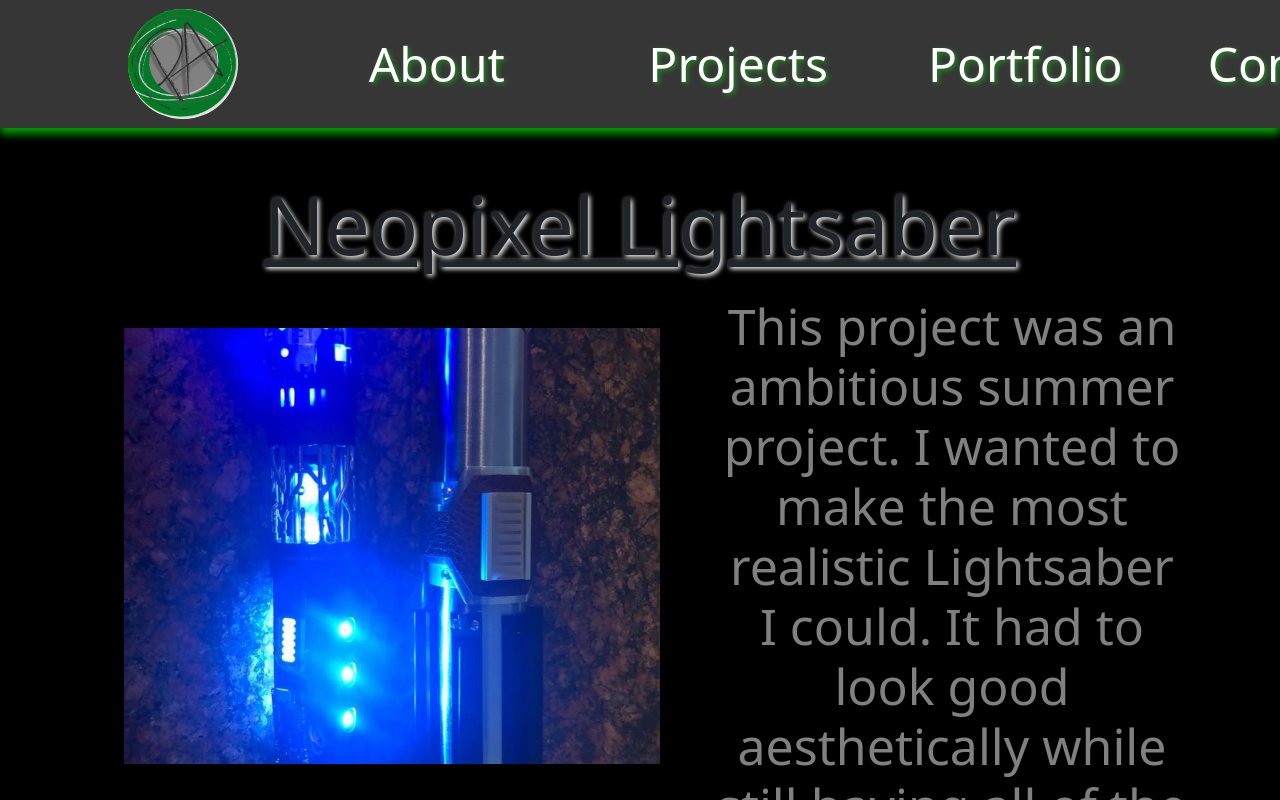
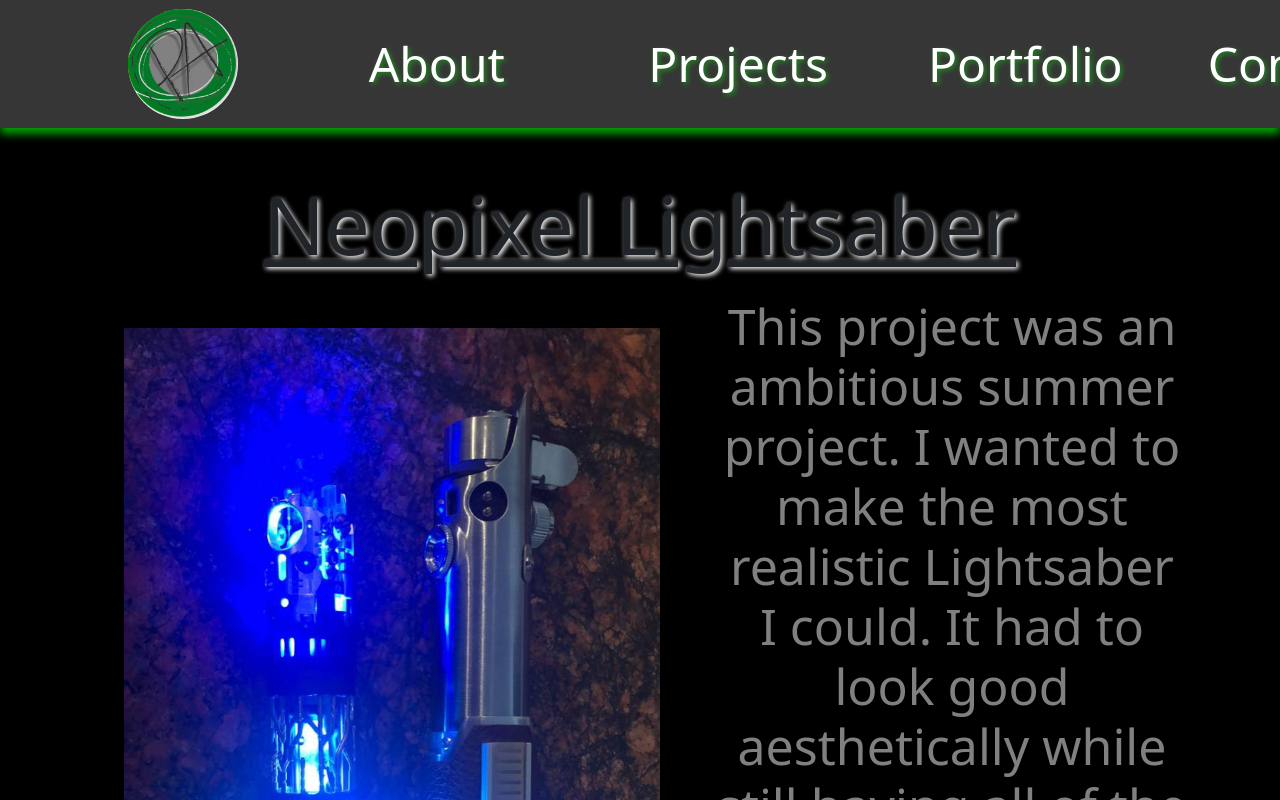
Before and after one commit to jpavner13/Pierce-Website, a React (Create React App) app: page /Lightsaber in a window 1280 px wide. Shown: the top 800 px of the page. Built offline with nearby package versions, Linux system fonts and the light colour scheme.

Commit message:
Fixed Video

```diff
--- a/src/pages/Lightsaber.js
+++ b/src/pages/Lightsaber.js
@@ -1,7 +1,7 @@
 import { Container, Row, Col } from "react-bootstrap";
 
 import Lightsaber from "../Images/Lightsaber.JPG";
-import LightsaberVideo from "../Images/Lightsaber_video.MP4";
+import LightsaberVideo from "../Images/Lightsaber_video.MOV";
 import Lightsaber_video2 from "../Images/Lightsaber2.MOV";
 import styled from "styled-components";
 import React, { useEffect } from "react";
@@ -29,7 +29,7 @@ const StyledText = styled.h1`
 const StyledImg = styled.img`
   border: 10px solid dark-grey;
   width: 600px;
-  height: 500px;
+  height: 1000px;
   object-fit: cover;
   padding: 2rem;
 `;
```
Also changed, not shown: 2 other files (tests, documents, lock files or other folders).
